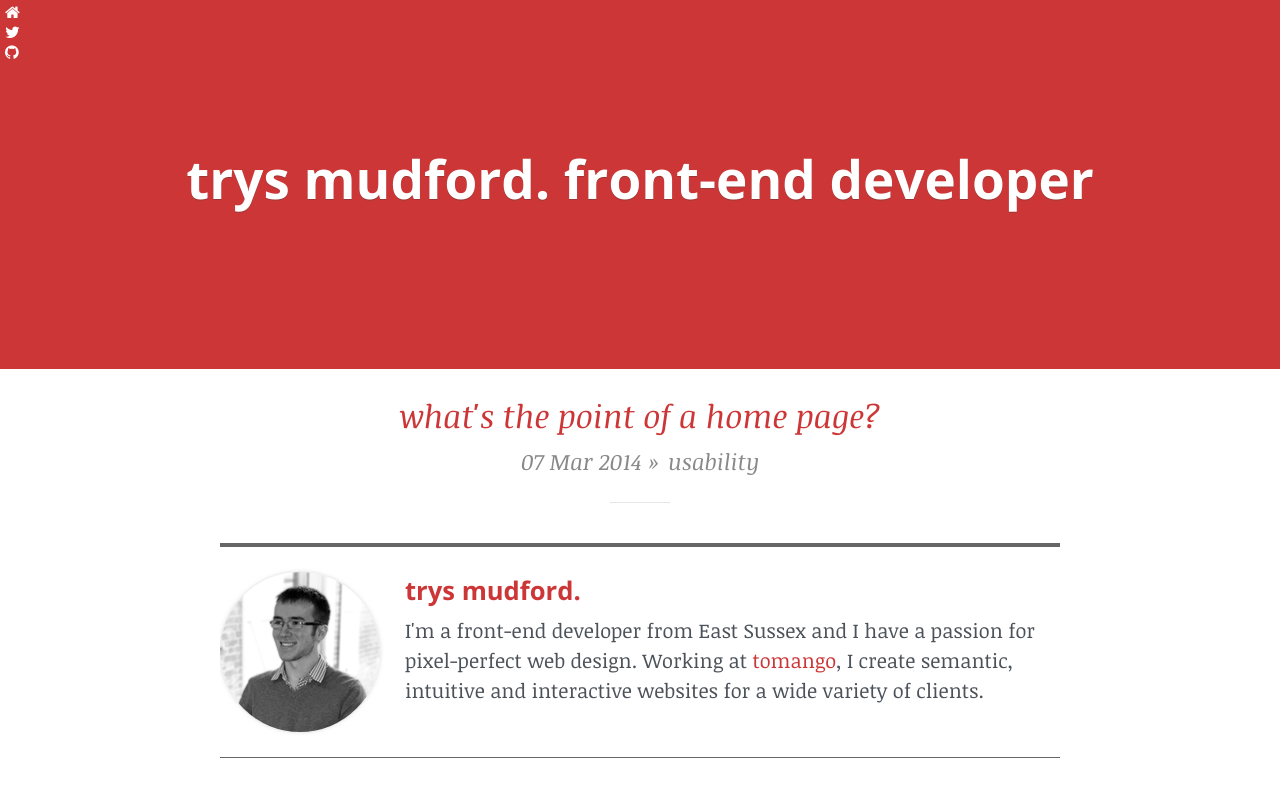
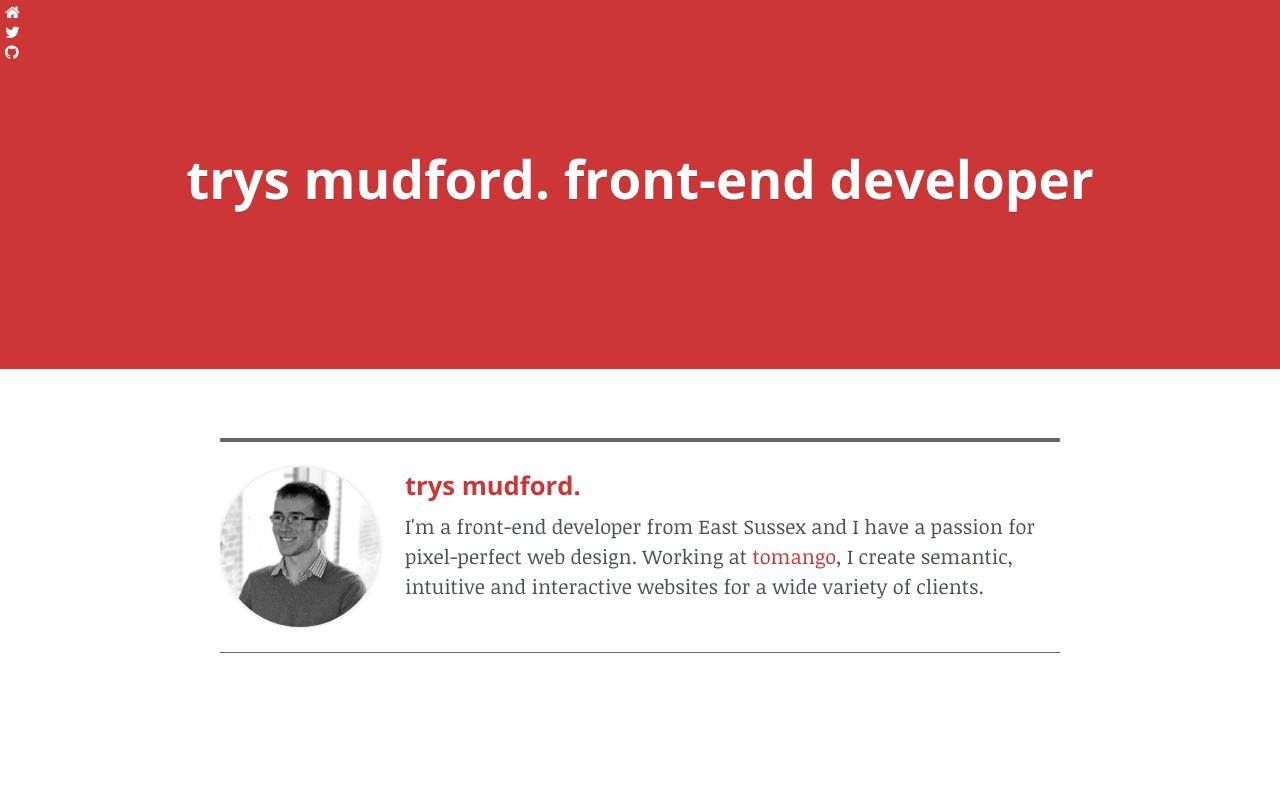
Before and after one commit to trys/trys, a Jekyll site: the page built from index.html, in a window 1280 px wide. Shown: the top 797 px of the page. Built offline with Jekyll 4.4.1, drawn with Linux system fonts in a browser that asks for light colours; nearby versions of some CDN libraries; Markdown is read by kramdown in place of the engine named in the settings; a file with an impossible date is left out.

Commit message:
Updated 2014-03-07-whats-the-point-of-a-home-page.markdown

```diff
--- a/_posts/2014-03-07-whats-the-point-of-a-home-page.markdown
+++ b/_posts/2014-03-07-whats-the-point-of-a-home-page.markdown
@@ -1,7 +1,7 @@
 ---
 layout: post
 title: "what's the point of a home page?"
-date: 2014-03-07 22:54:59
+date: {}
 categories: usability
 published: true
 ---
```
